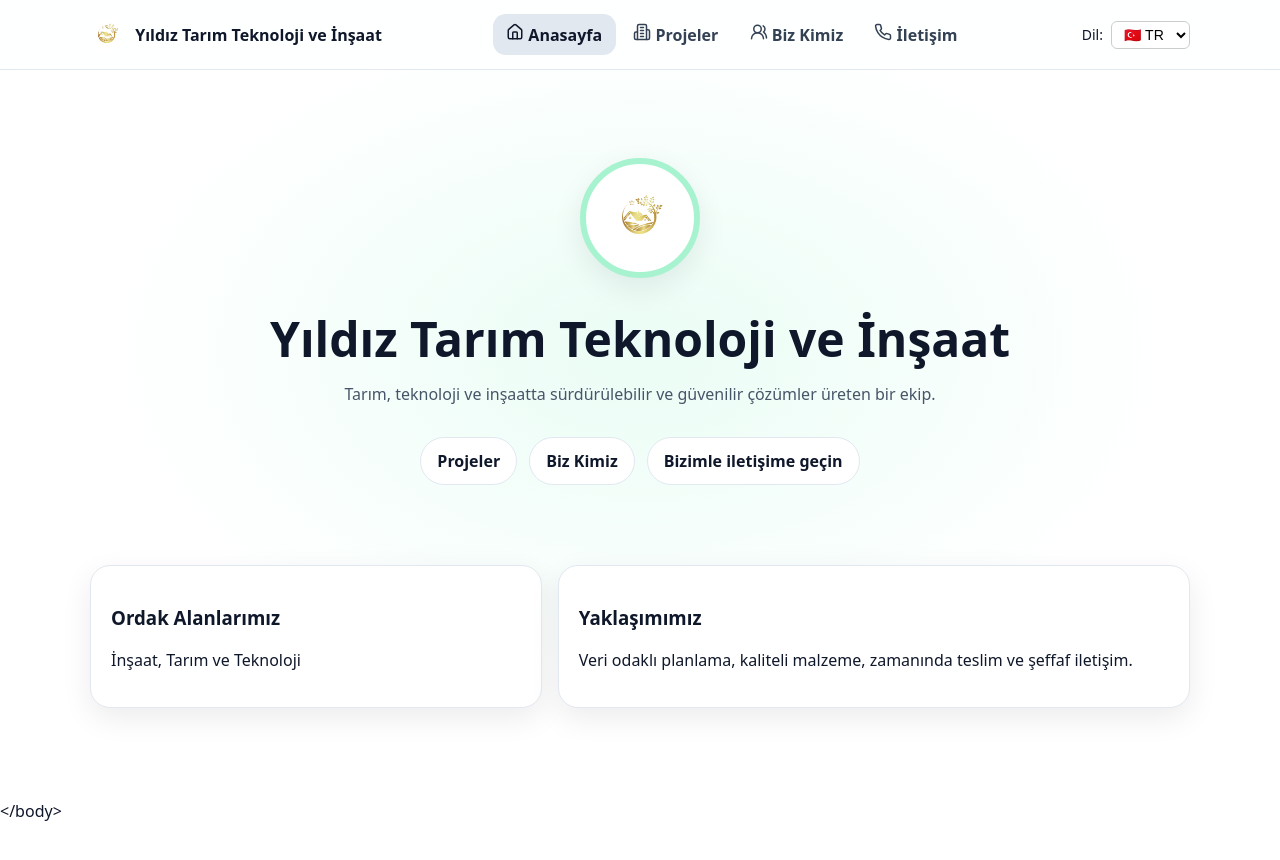
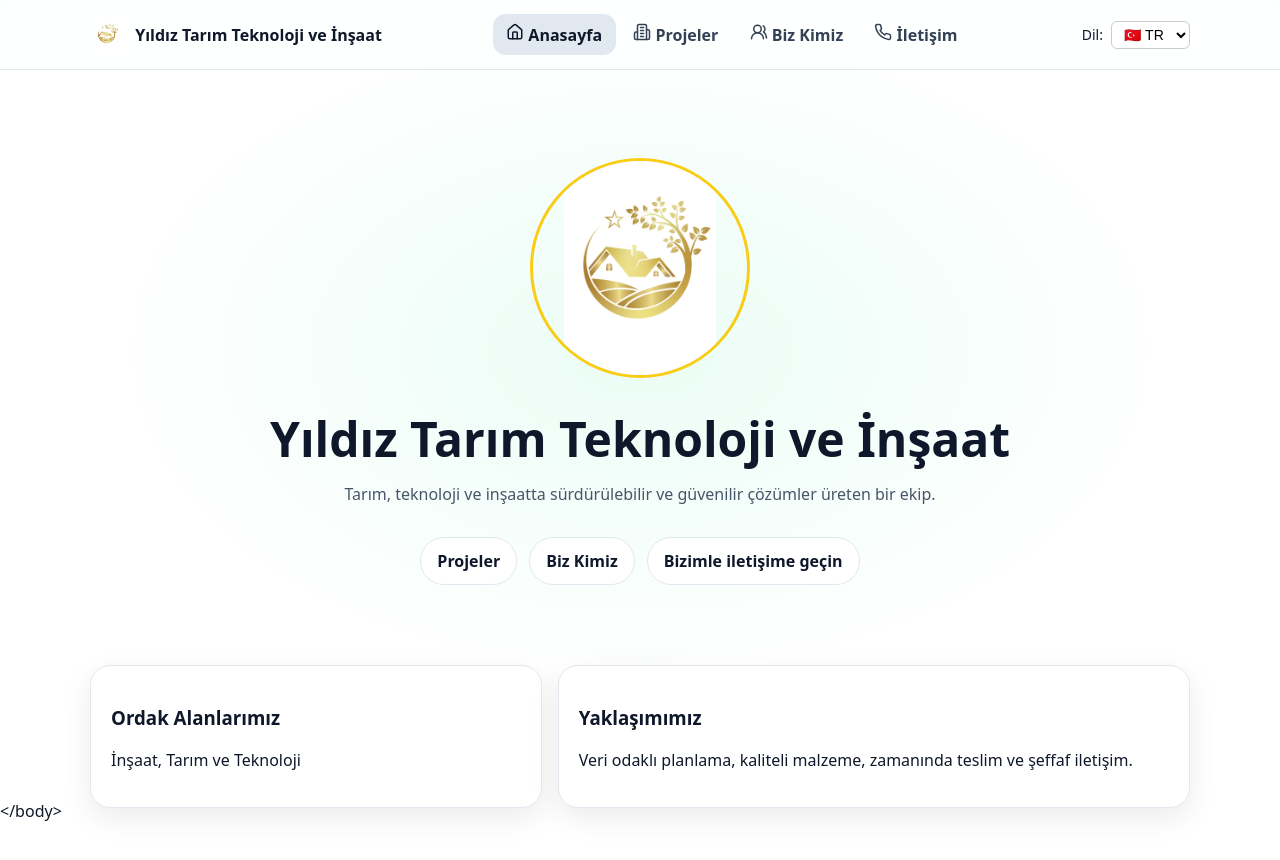
Before and after one commit to denizhanyildiz/yildiz-frontend, a React (Vite) app: page / in a window 1280 px wide. Shown: the top 860 px of the page. Built offline with nearby package versions, Linux system fonts and the light colour scheme.

Commit message:
i18n düzeltildi ana sayfa logo düzeltildi.

```diff
--- a/src/components/LanguageSwitcher.jsx
+++ b/src/components/LanguageSwitcher.jsx
@@ -1,6 +1,6 @@
 import React, { useEffect } from "react";
 import { useTranslation } from "react-i18next";
-import "../styles/LanguageSwitcher.css";
+import "../styles/languageSwitcher.css";
 
 export default function LanguageSwitcher() {
   const { i18n, t } = useTranslation();
--- a/src/locales/en/common.json
+++ b/src/locales/en/common.json
@@ -30,7 +30,7 @@
         "header":"Communication",
         "title": "Contact Us",
         "email":"info@yildiztarim.com",
-        "phoneNumber":"5555555555",
+        "phoneNumber":"+90 532 355 64 53",
         "adress":"Bursa / T\u00fcrkiye",
         "sendmail":"Send E-Mail"
     },
@@ -44,5 +44,9 @@
     "approach": {
         "title":"Our approach",
         "description": "Data-driven planning, quality materials, on-time delivery and transparent communication."
+    },
+    "language": {
+        "tr":"TR",
+        "en":"EN"
     }
 }
--- a/src/locales/tr/common.json
+++ b/src/locales/tr/common.json
@@ -29,7 +29,7 @@
     "header":"\u0130leti\u015fim",
       "title": "Bizimle ileti\u015fime ge\u00e7in",
       "email":"info@yildiztarim.com",
-      "phoneNumber":"5555555555",
+      "phoneNumber":"+90 532 355 64 53",
       "adress":"Bursa / T\u00fcrkiye",
       "sendmail":"E-Posta G\u00f6nder"
   },
@@ -43,6 +43,10 @@
   "approach": {
     "title":"Yakla\u015f\u0131m\u0131m\u0131z",
     "description": "Veri odakl\u0131 planlama, kaliteli malzeme, zaman\u0131nda teslim ve \u015feffaf ileti\u015fim."
+  },
+  "languages": {
+    "tr":"TR",
+    "en":"EN"
   }
 
 }
--- a/src/pages/Anasayfa.jsx
+++ b/src/pages/Anasayfa.jsx
@@ -10,13 +10,8 @@ export default function Anasayfa() {
   return (
     <main className="page-anasayfa">
       <section className="container hero">
-        <div className="logo card">
-          <img
-            src="/logo.png"
-            width="160"
-            height="160"
-            alt="Company Logo"
-          />
+        <div className="logo">
+          <img src="/logo.png" alt="Company Logo" />
         </div>
         <h1>{t("brand")}</h1>
         <p>{t("yildizDescription")}</p>
--- a/src/styles/anasayfa.css
+++ b/src/styles/anasayfa.css
@@ -1,9 +1,55 @@
+/* 1) Anasayfa */
+.page-anasayfa {
+    min-height: 100vh;
+    background: radial-gradient(60% 60% at 50% 35%, #eafdf5, #ffffff 70%);
+}
 
-/* 1) Anasayfa */
-.page-anasayfa { min-height: 100vh; background: radial-gradient(60% 60% at 50% 35%, #eafdf5, #ffffff 70%); }
-.page-anasayfa .hero { display:grid; place-items:center; padding: 9vh 0 5vh; text-align:center; }
-.page-anasayfa .hero h1 { font-size: clamp(28px, 5vw, 48px); margin: .5rem 0; }
-.page-anasayfa .hero p { color: var(--muted); max-width: 720px; margin: .25rem auto 0; }
-.page-anasayfa .hero .logo { width:120px; height:120px; margin:1rem auto 1.25rem; border-radius:50%; border: 6px solid #a7f3d0; display:grid; place-items:center; }
-.page-anasayfa .hero .logo img { width:68px; height:68px; object-fit:contain; }
-.page-anasayfa .quick { margin-top: 2rem; display:flex; gap:.75rem; justify-content:center; flex-wrap:wrap; }
+.page-anasayfa .hero {
+    display: grid;
+    place-items: center;
+    padding: 9vh 0 5vh;
+    text-align: center;
+}
+
+.page-anasayfa .hero h1 {
+    font-size: clamp(28px, 5vw, 48px);
+    margin: .5rem 0;
+}
+
+.page-anasayfa .hero p {
+    color: var(--muted);
+    max-width: 720px;
+    margin: .25rem auto 0;
+}
+
+.page-anasayfa .hero .logo {
+  width: 220px;         /* istediğin boyutu verebilirsin */
+  aspect-ratio: 1;      /* tam kare kutu */
+  border-radius: 50%;   /* daire */
+  overflow: hidden;     /* dairenin dışını kes */
+  background: transparent;
+  border: 3px solid #facc15; /* isteğe bağlı altın çerçeve */
+  box-shadow: none;
+  margin: 1rem auto 1.25rem;
+  display: block;
+}
+
+.page-anasayfa .hero .logo img {
+  width: 100%;
+  height: 100%;
+  object-fit: contain;  /* logoyu kesmeden sığdırır */
+  display: block;
+}
+
+.page-anasayfa .hero .logo:hover {
+  transform: scale(1.05);
+  transition: transform 0.3s ease;
+}
+
+.page-anasayfa .quick {
+    margin-top: 2rem;
+    display: flex;
+    gap: .75rem;
+    justify-content: center;
+    flex-wrap: wrap;
+}
--- a/src/styles/bizkimiz.css
+++ b/src/styles/bizkimiz.css
@@ -1,9 +1,36 @@
+/* 3) Biz Kimiz */
+.page-bizkimiz {
+    min-height: 100vh;
+    background: linear-gradient(180deg, #fff7ed, #ffffff 70%);
+}
 
-/* 3) Biz Kimiz */
-.page-bizkimiz { min-height: 100vh; background: linear-gradient(180deg, #fff7ed, #ffffff 70%); }
-.page-bizkimiz .about { padding: 2rem; }
-.stats { display:grid; grid-template-columns: repeat(2, minmax(0,1fr)); gap: .75rem; margin-top: 1rem; }
-@media (min-width: 720px) { .stats { grid-template-columns: repeat(4, minmax(0,1fr)); } }
-.stat { text-align:center; padding: 1rem; }
-.stat strong { font-size: 28px; display:block; }
-.stat span { color: var(--muted); }
+.page-bizkimiz .about {
+    padding: 2rem;
+}
+
+.stats {
+    display: grid;
+    grid-template-columns: repeat(2, minmax(0, 1fr));
+    gap: .75rem;
+    margin-top: 1rem;
+}
+
+@media (min-width: 720px) {
+    .stats {
+        grid-template-columns: repeat(4, minmax(0, 1fr));
+    }
+}
+
+.stat {
+    text-align: center;
+    padding: 1rem;
+}
+
+.stat strong {
+    font-size: 28px;
+    display: block;
+}
+
+.stat span {
+    color: var(--muted);
+}
--- a/src/styles/iletisim.css
+++ b/src/styles/iletisim.css
@@ -1,8 +1,33 @@
+/* 4) İletişim */
+.page-iletisim {
+    min-height: 100vh;
+    background: radial-gradient(60% 60% at 50% 30%, #f3e8ff, #ffffff 65%);
+}
 
-/* 4) İletişim */
-.page-iletisim { min-height: 100vh; background: radial-gradient(60% 60% at 50% 30%, #f3e8ff, #ffffff 65%); }
-.page-iletisim .contact { padding: 1.25rem; display:grid; gap:1rem; }
-.contact-row { display:grid; grid-template-columns: 1fr; gap: .75rem; }
-@media (min-width: 880px) { .contact-row { grid-template-columns: 1fr 1fr; } }
-.contact .info p { margin:.15rem 0; color: var(--muted); }
-.contact .map { min-height: 240px; border-radius: var(--radius-lg); }
+.page-iletisim .contact {
+    padding: 1.25rem;
+    display: grid;
+    gap: 1rem;
+}
+
+.contact-row {
+    display: grid;
+    grid-template-columns: 1fr;
+    gap: .75rem;
+}
+
+@media (min-width: 880px) {
+    .contact-row {
+        grid-template-columns: 1fr 1fr;
+    }
+}
+
+.contact .info p {
+    margin: .15rem 0;
+    color: var(--muted);
+}
+
+.contact .map {
+    min-height: 240px;
+    border-radius: var(--radius-lg);
+}
--- a/src/styles/projeler.css
+++ b/src/styles/projeler.css
@@ -1,9 +1,34 @@
+/* 2) Projeler */
+.page-projeler {
+    min-height: 100vh;
+    background: linear-gradient(180deg, #eff6ff, #ffffff 65%);
+}
 
-/* 2) Projeler */
-.page-projeler { min-height: 100vh; background: linear-gradient(180deg, #eff6ff, #ffffff 65%); }
-.page-projeler h2 { font-size: clamp(24px, 4vw, 36px); margin: 1.25rem 0; }
-.projects { display:grid; grid-template-columns: repeat(1, minmax(0,1fr)); gap: 1rem; }
-@media (min-width: 720px) { .projects { grid-template-columns: repeat(2, minmax(0,1fr)); } }
-.project-card { padding: 1.1rem; }
-.project-card h3 { margin:.2rem 0 .35rem; }
-.project-card p { color: var(--muted); }
+.page-projeler h2 {
+    font-size: clamp(24px, 4vw, 36px);
+    margin: 1.25rem 0;
+}
+
+.projects {
+    display: grid;
+    grid-template-columns: repeat(1, minmax(0, 1fr));
+    gap: 1rem;
+}
+
+@media (min-width: 720px) {
+    .projects {
+        grid-template-columns: repeat(2, minmax(0, 1fr));
+    }
+}
+
+.project-card {
+    padding: 1.1rem;
+}
+
+.project-card h3 {
+    margin: .2rem 0 .35rem;
+}
+
+.project-card p {
+    color: var(--muted);
+}
```
